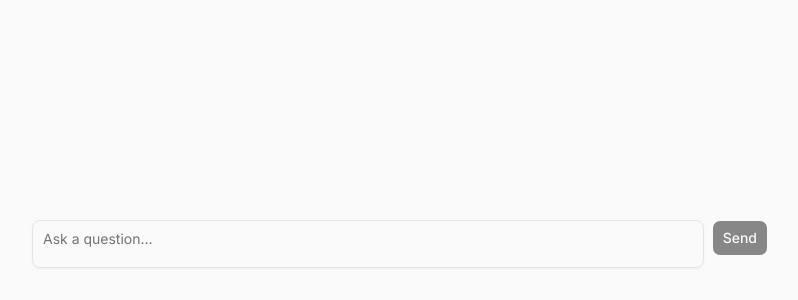
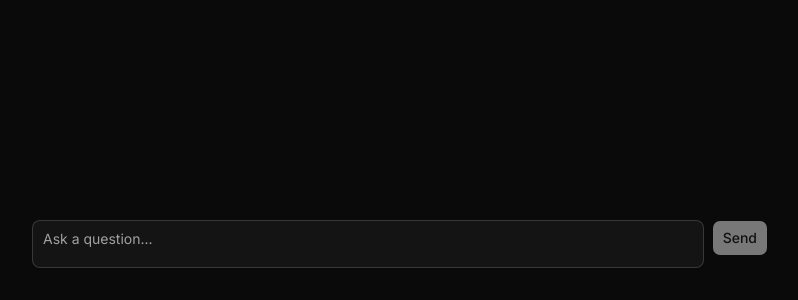
Before and after one commit to emilmanninen/qaragbot, a Next.js app in the folder frontend/: page / in a window 1280 px wide. Shown: the part 500-800 px from the top of the page, without its empty margins (240-1038 px from the left). Built offline with nearby package versions, Linux system fonts and the light colour scheme.

Commit message:
made site black instead of white

```diff
--- a/frontend/src/app/layout.tsx
+++ b/frontend/src/app/layout.tsx
@@ -28,7 +28,7 @@ export default function RootLayout({
   return (
     <html
       lang="en"
-      className={cn("h-full", "antialiased", geistSans.variable, geistMono.variable, "font-sans", inter.variable)}
+      className={cn("h-full", "dark", "antialiased", geistSans.variable, geistMono.variable, "font-sans", inter.variable)}
     >
       <body className="min-h-full flex flex-col">{children}</body>
     </html>
--- a/frontend/src/app/page.tsx
+++ b/frontend/src/app/page.tsx
@@ -47,7 +47,7 @@ export default function Home() {
   }
 
   return (
-    <div className="flex flex-1 flex-col items-center bg-zinc-50 dark:bg-black">
+    <div className="flex flex-1 flex-col items-center bg-background">
       <main className="flex w-full max-w-3xl flex-1 flex-col px-4 py-8">
         <MessageList messages={messages} />
 
```
